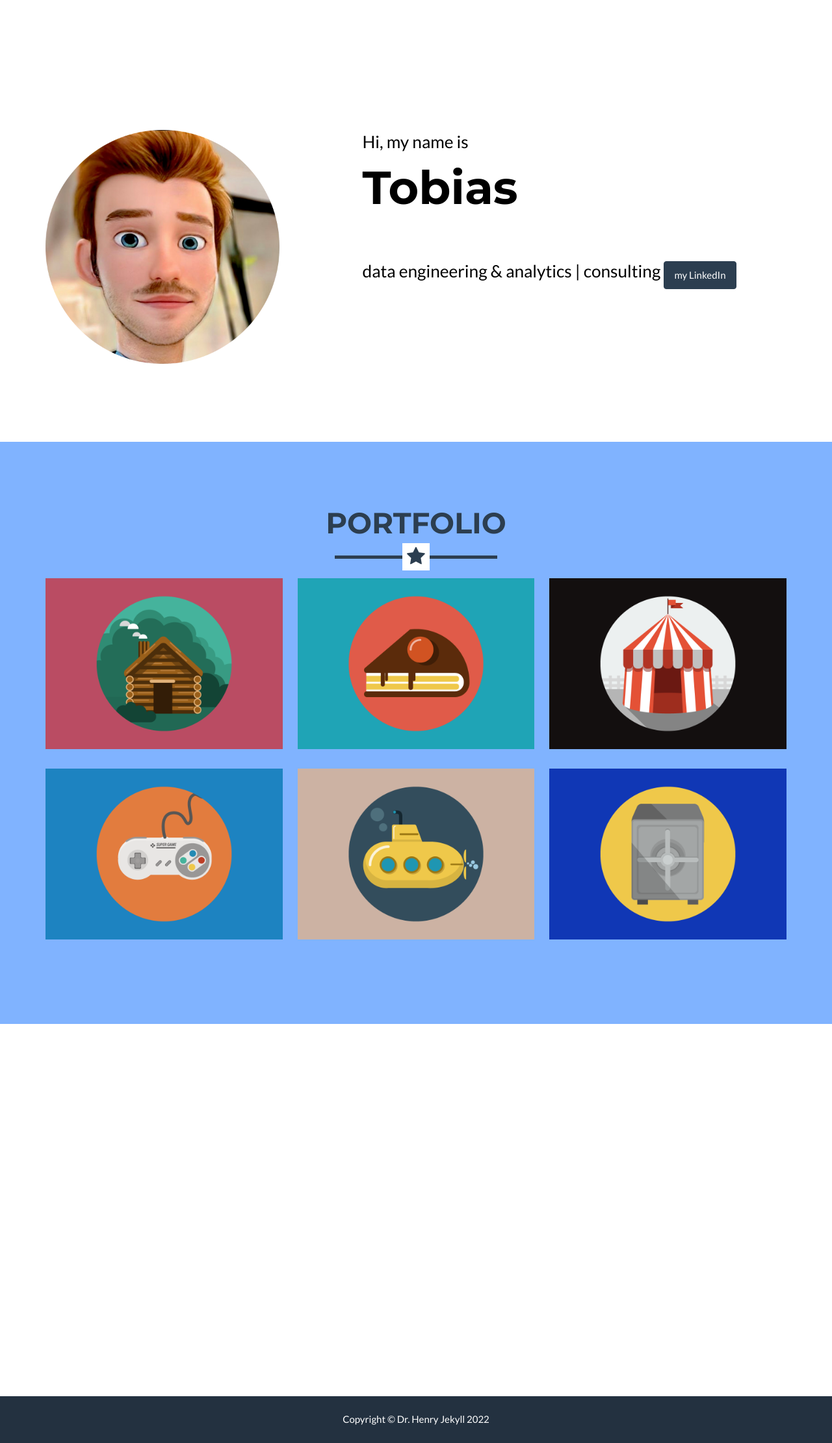
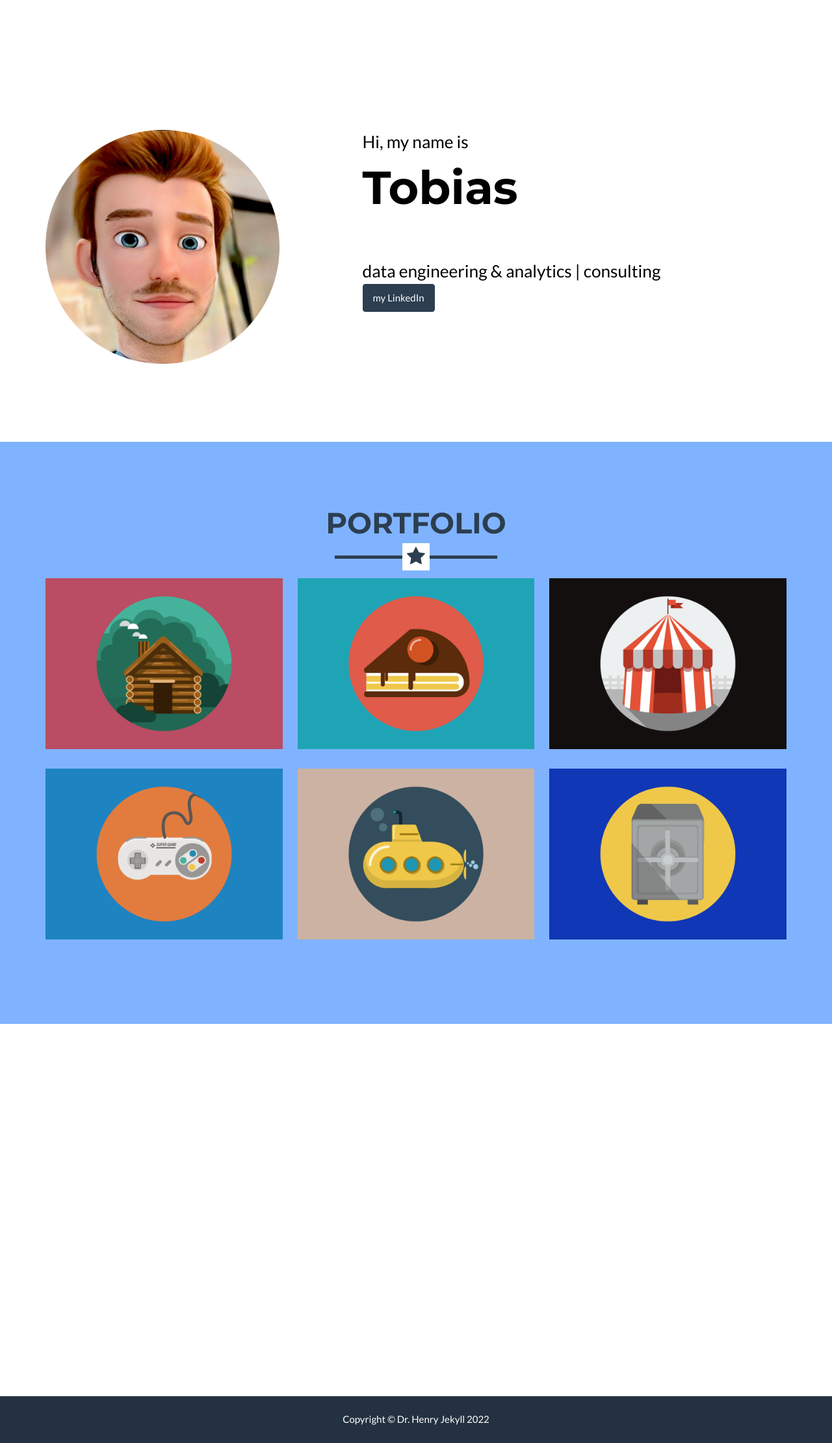
Before and after one commit to tolan005/tolan005.github.io, a Jekyll site: the page built from _posts/2014-07-18-project-1.markdown, in a window 1280 px wide. Shown: the whole page at 65% size. Built offline with Jekyll 4.4.1, drawn with Linux system fonts in a browser that asks for light colours.

Commit message:
Update header.html
break

```diff
--- a/_includes/header.html
+++ b/_includes/header.html
@@ -14,7 +14,7 @@
           <span class="skills"></span>
           <hr class="star-light" />
           <span class="skills">{{ site.skills }}</span>
-          <span></span>
+          <br>
           <a class="btn btn-primary" href="http://www.linkedin.com" role="button">my LinkedIn</a>
         </div>
       </div>
```
